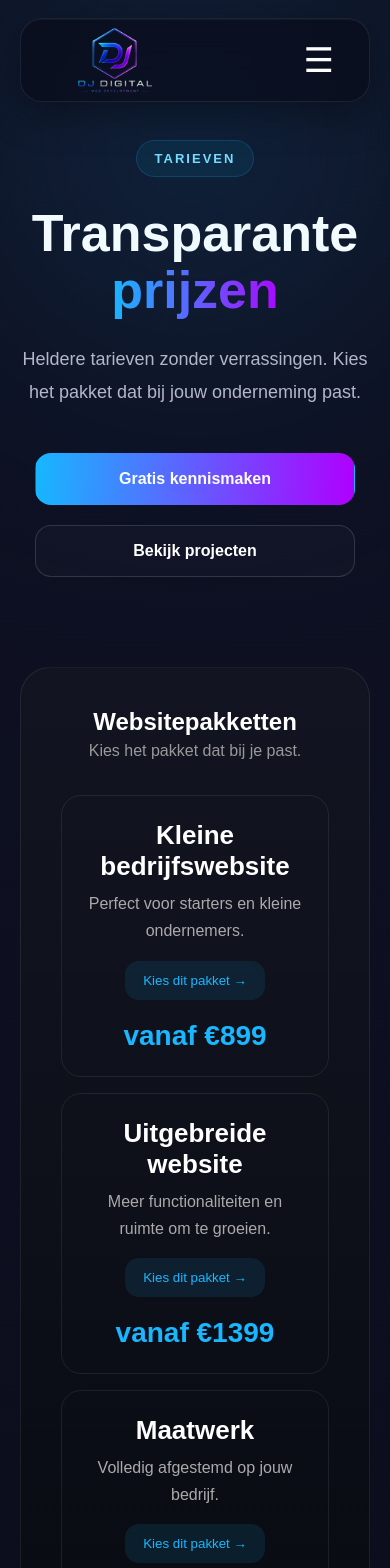
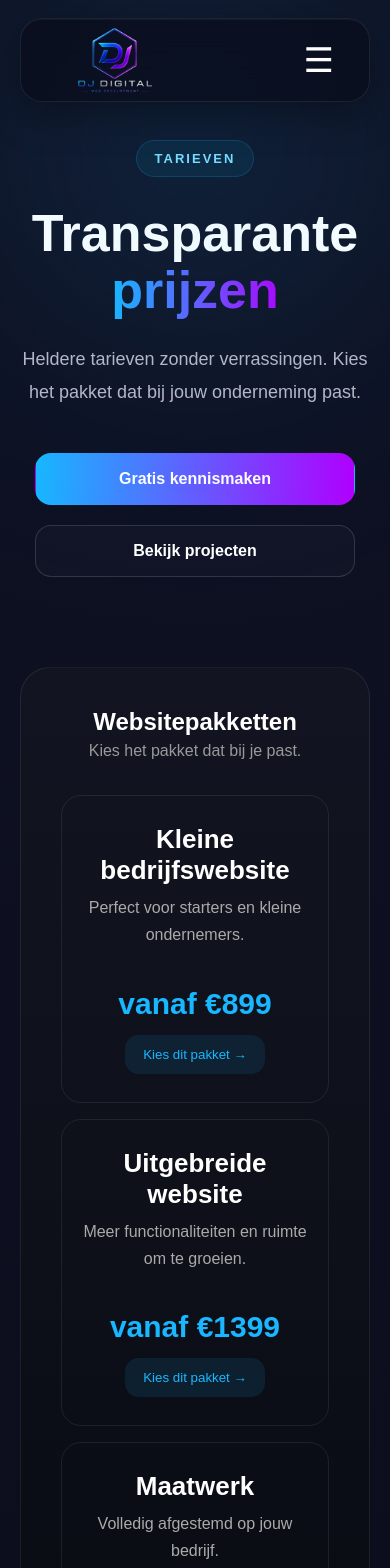
Before and after one commit to djdigitaldev-code/djdigital-website, a Next.js app: page /tarieven in a window 390 px wide. Shown: the top 1568 px of the page. Built offline with nearby package versions, Linux system fonts and the light colour scheme.

Commit message:
tarieven

```diff
--- a/app/tarieven/page.jsx
+++ b/app/tarieven/page.jsx
@@ -76,9 +76,14 @@ export default function TarievenPage() {
 
     {pakketten.map((p) => (
 <div className="package-row" key={p.titel}>
-        <div>
+
+  <div className="package-info">
     <h3>{p.titel}</h3>
     <p>{p.tekst}</p>
+  </div>
+
+  <div className="package-action">
+    <strong>{p.prijs}</strong>
 
     <button
       className="small-cta"
@@ -88,7 +93,6 @@ export default function TarievenPage() {
     </button>
   </div>
 
-        <strong>{p.prijs}</strong>
 </div>
     ))}
   </div>
--- a/app/tarieven/tarieven.css
+++ b/app/tarieven/tarieven.css
@@ -187,8 +187,16 @@
   align-self:center;
 }
 
+.package-action{
+  display:flex;
+  flex-direction:column;
+  align-items:flex-end;
+  justify-content:center;
+  gap:14px;
+}
+
 .small-cta{
-  margin-top:16px;
+  margin-top:0px;
   border:none;
   cursor:pointer;
   border-radius:14px;
@@ -314,14 +322,23 @@
 .package-row{
   grid-template-columns:1fr;
   text-align:center;
+  padding:28px 20px;
+}
+
+.package-action{
+  align-items:center;
+  margin-top:18px;
+  gap:14px;
 }
 
 .package-row strong{
-    justify-self:center;
+  font-size:30px;
 }
 
 .small-cta{
-    display:inline-block;
+  display:inline-flex;
+  align-items:center;
+  justify-content:center;
 }
 
 }
```
Lines whose indentation alone changed are shown as unchanged.
